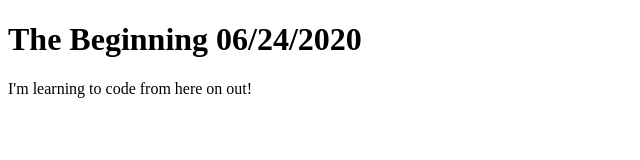
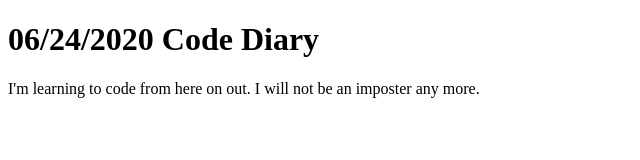
Before and after one commit to lynnkiang/lynnkiang.github.io, a plain HTML site: page index.html in a window 1280 px wide. Shown: the whole page, without its empty margins (0-640 px from the left). Drawn offline with Linux system fonts and the light colour scheme.

Commit message:
Update index.html

```diff
--- a/index.html
+++ b/index.html
@@ -5,8 +5,8 @@
 </head>
 <body>
 
-<h1>The Beginning 06/24/2020</h1>
-<p>I'm learning to code from here on out!</p>
+<h1>06/24/2020 Code Diary</h1>
+<p>I'm learning to code from here on out. I will not be an imposter any more.</p>
 
 </body>
 </html>
```
